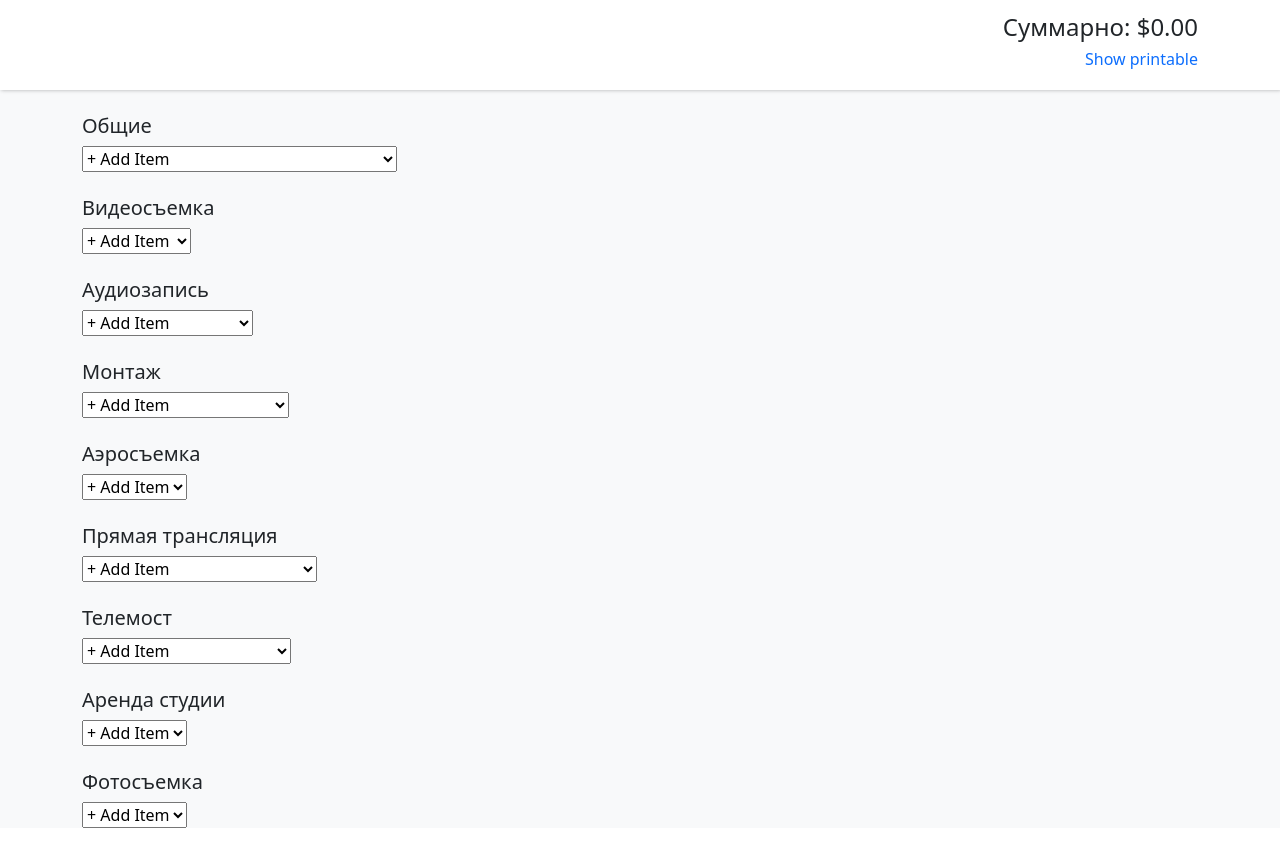
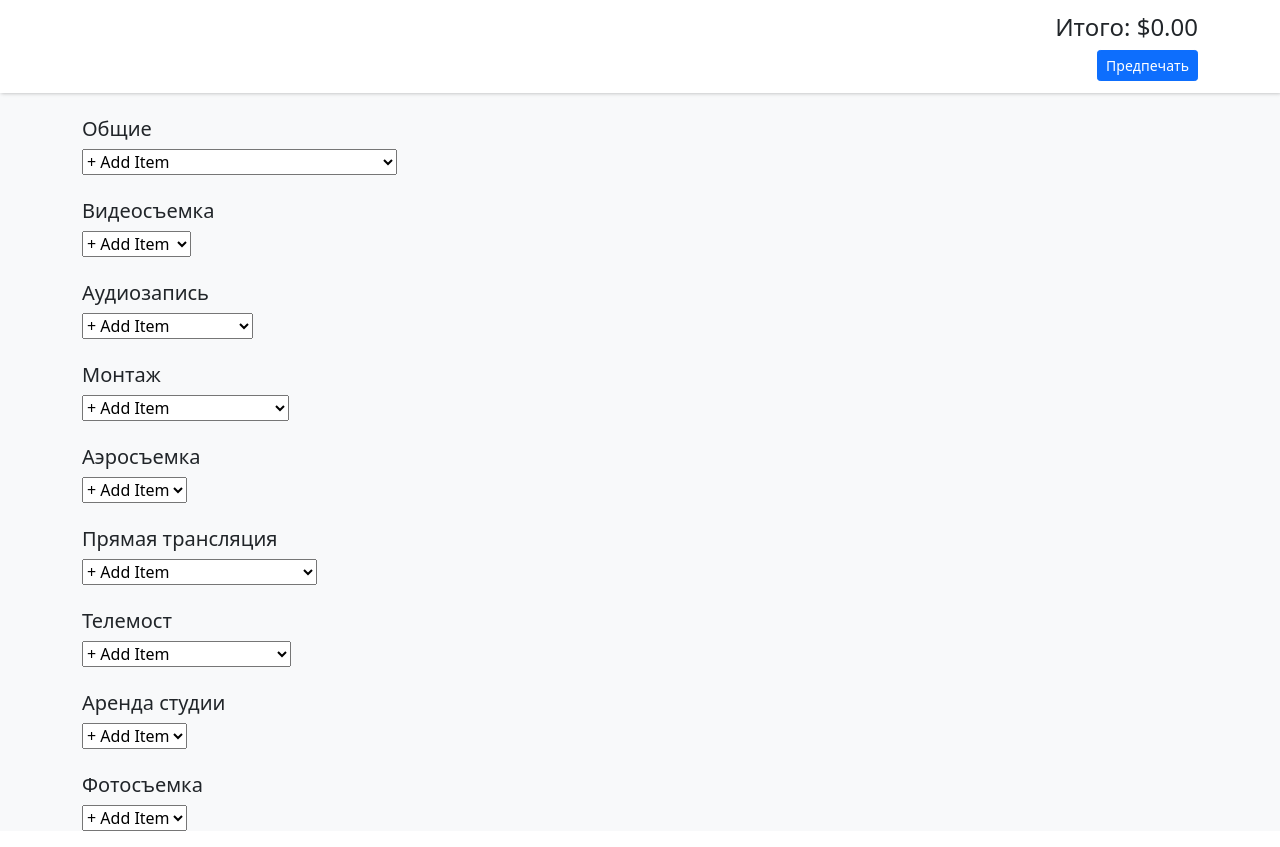
Before and after one commit to ppkinev/alex_production_costs, a React (Create React App) app: page / in a window 1280 px wide. Built offline with nearby package versions, Linux system fonts and the light colour scheme.

Commit message:
text changes

```diff
--- a/src/App.js
+++ b/src/App.js
@@ -213,7 +213,7 @@ function App() {
       <div>
         <div className="header">
           <div className="container">
-            Antashuk Studio
+            Content First Studio
           </div>
         </div>
         <div className="container mt-4">
@@ -227,7 +227,7 @@ function App() {
           </button>
           <button
             type="button"
-            className="btn btn-primary d-print-none"
+            className="btn btn-primary d-print-none ms-3"
             onClick={onPrint}
           >
             Распечатать
@@ -243,8 +243,10 @@ function App() {
         <div className="header">
           <div className="container">
             <div className="summary">
-              <h4>Суммарно: ${totalCost(costItems).toFixed(2)}</h4>
-              <h6 className="text-primary" onClick={onPrintableToggle}>Show printable</h6>
+              <h4>Итого: ${totalCost(costItems).toFixed(2)}</h4>
+              <button type="button" className="btn btn-sm btn-primary" onClick={onPrintableToggle}>
+                Предпечать
+              </button>
             </div>
           </div>
         </div>
```
